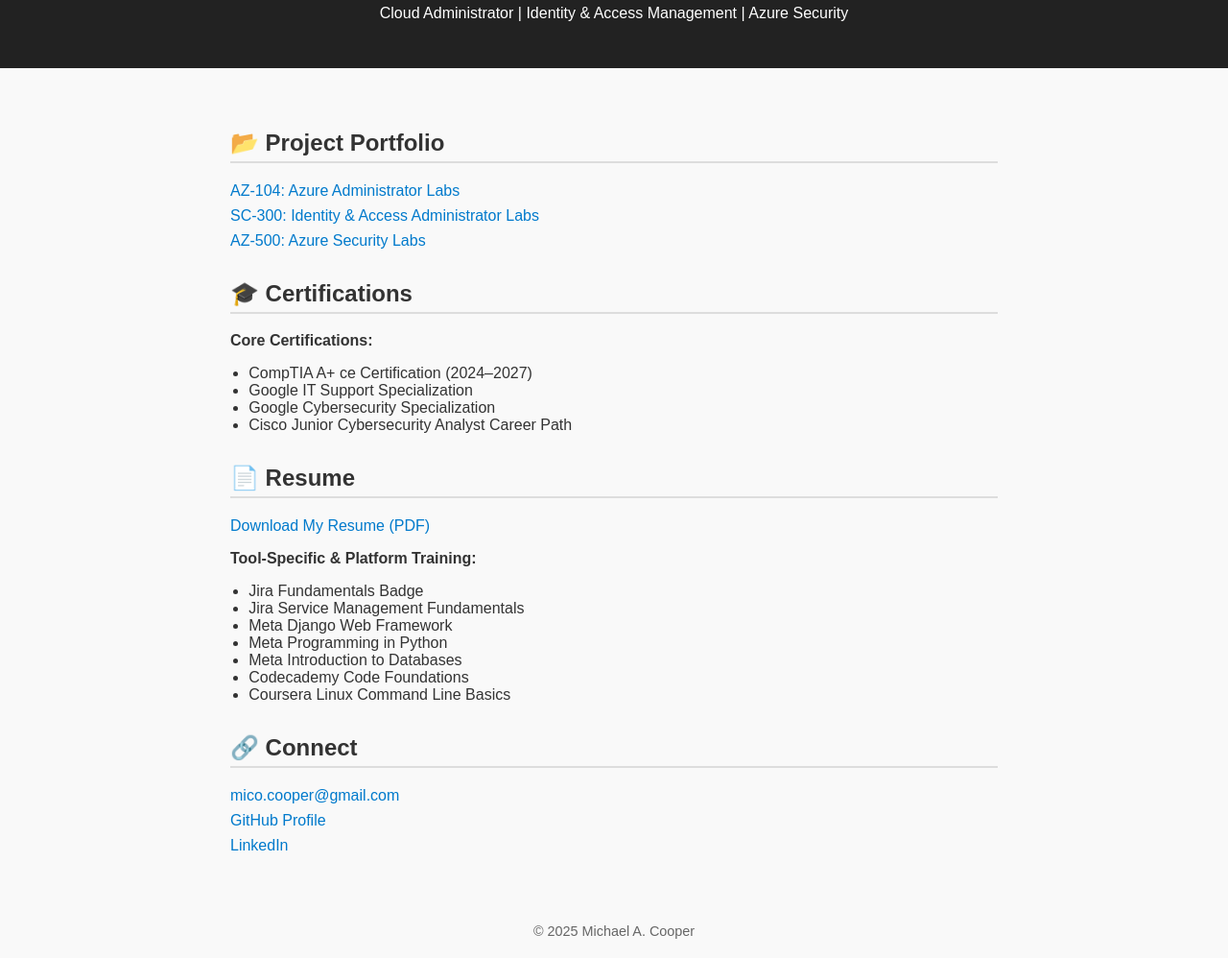
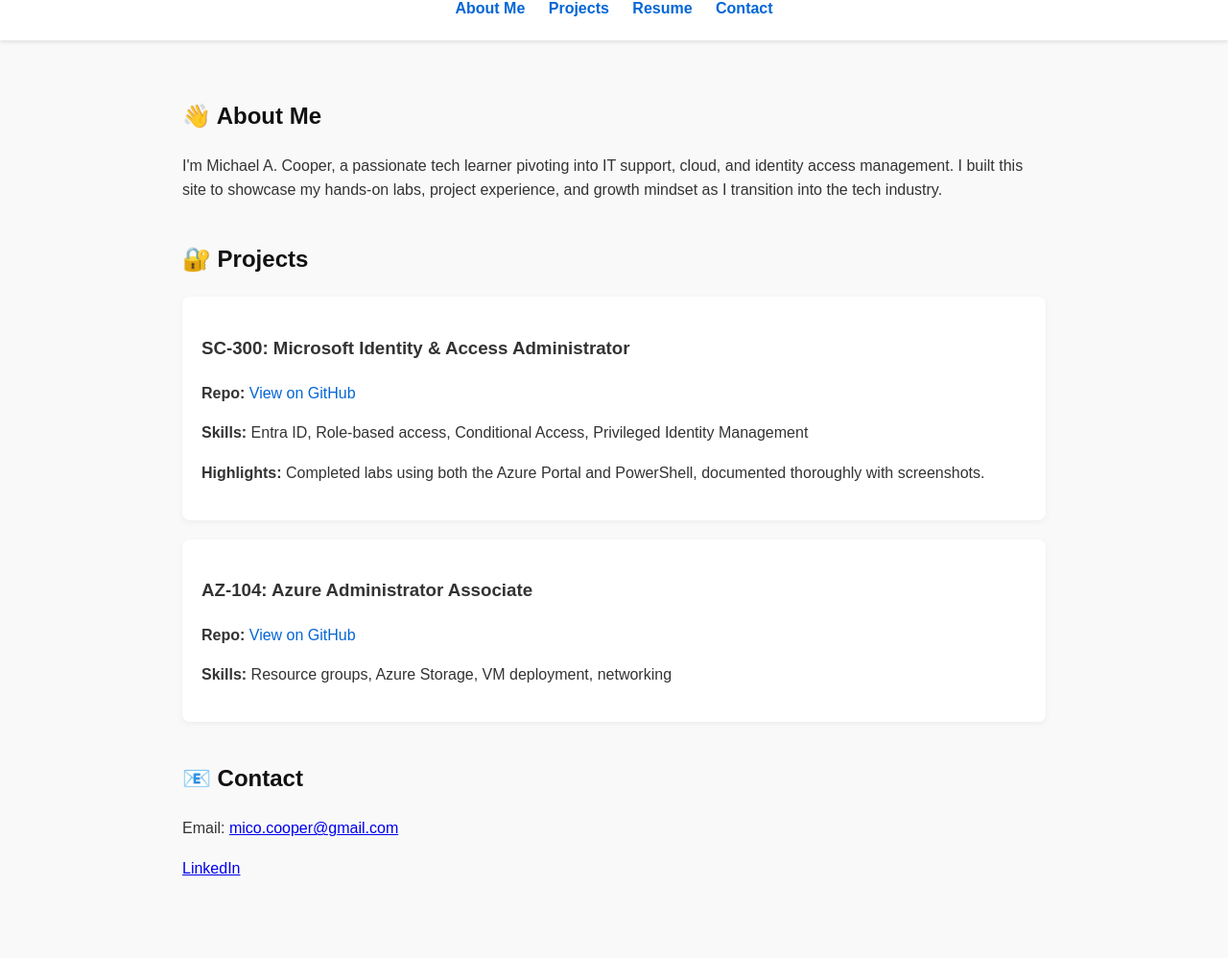
Before and after one commit to miadco/miadco.github.io, a plain HTML site: page index.html in a window 1280 px wide. Shown: the part 80-1078 px from the top of the page at 96% size. Drawn offline with Linux system fonts and the light colour scheme.

Commit message:
Update index.html
more visually paletable

```diff
--- a/index.html
+++ b/index.html
@@ -2,94 +2,111 @@
 <!DOCTYPE html>
 <html lang="en">
 <head>
-  <meta charset="UTF-8" />
-  <meta name="viewport" content="width=device-width, initial-scale=1" />
-  <title>Michael Cooper – Cloud & Identity Portfolio</title>
+  <meta charset="UTF-8">
+  <meta name="viewport" content="width=device-width, initial-scale=1.0">
+  <title>Michael A. Cooper | Tech Projects</title>
+  <link rel="icon" href="favicon.ico" type="image/x-icon">
   <style>
     body {
       font-family: Arial, sans-serif;
-      margin: 0; padding: 0;
-      background: #f9f9f9; color: #333;
+      margin: 0;
+      padding: 0;
+      line-height: 1.6;
+      background-color: #f9f9f9;
+      color: #333;
     }
     header {
-      background: #222; color: white; padding: 2rem;
+      background: #fff;
+      padding: 20px 0;
       text-align: center;
+      box-shadow: 0 2px 4px rgba(0,0,0,0.1);
     }
-    h1 { margin: 0; }
-    main {
-      padding: 2rem;
-      max-width: 800px;
+    header h1 {
+      margin: 0;
+      font-size: 1.8em;
+    }
+    nav {
+      margin-top: 10px;
+    }
+    nav a {
+      margin: 0 10px;
+      text-decoration: none;
+      color: #0366d6;
+      font-weight: bold;
+    }
+    .container {
+      padding: 40px 20px;
+      max-width: 900px;
       margin: auto;
     }
-    a {
-      display: block;
-      margin: 0.5rem 0;
-      font-size: 1rem;
-      color: #007acc;
+    section {
+      margin-bottom: 40px;
+    }
+    h2 {
+      color: #111;
+    }
+    .project {
+      background: #fff;
+      padding: 20px;
+      margin-bottom: 20px;
+      border-radius: 8px;
+      box-shadow: 0 2px 6px rgba(0,0,0,0.05);
+    }
+    .project a {
+      color: #0366d6;
       text-decoration: none;
     }
-    a:hover { text-decoration: underline; }
-    footer {
-      text-align: center;
-      font-size: 0.9rem;
-      color: #666;
-      margin-top: 2rem;
-    }
-    h2 {
-      margin-top: 2rem;
-      border-bottom: 2px solid #ddd;
-      padding-bottom: 0.3rem;
-    }
-    ul {
-      padding-left: 1.2rem;
+    .contact a {
+      display: block;
+      margin-top: 5px;
+      color: #0366d6;
+      text-decoration: none;
     }
   </style>
 </head>
 <body>
   <header>
-    <h1>Michael A. Cooper</h1>
-    <p>Cloud Administrator | Identity & Access Management | Azure Security</p>
+    <h1>Michael A. Cooper | Tech Projects</h1>
+    <nav>
+      <a href="#about">About Me</a>
+      <a href="#projects">Projects</a>
+      <a href="MichaelCooper_Resume.pdf" target="_blank">Resume</a>
+      <a href="#contact">Contact</a>
+    </nav>
   </header>
-  <main>
-    <h2>📂 Project Portfolio</h2>
-    <a href="https://github.com/miadco/AZ-104-Labs" target="_blank">AZ-104: Azure Administrator Labs</a>
-    <a href="https://github.com/miadco/SC-300-Identity-and-Access-Labs" target="_blank">SC-300: Identity & Access Administrator Labs</a>
-    <a href="https://github.com/miadco/AZ-500-Security-Labs" target="_blank">AZ-500: Azure Security Labs</a>
 
-    <h2>🎓 Certifications</h2>
-    <strong>Core Certifications:</strong>
-    <ul>
-      <li>CompTIA A+ ce Certification (2024–2027)</li>
-      <li>Google IT Support Specialization</li>
-      <li>Google Cybersecurity Specialization</li>
-      <li>Cisco Junior Cybersecurity Analyst Career Path</li>
-    </ul>
-    <h2>📄 Resume</h2>
-  <p>
-    <a href="MichaelCooper_Resumegit.pdf" target="_blank">
-    Download My Resume (PDF)
-    </a>
-  </p>
+  <div class="container">
+    <section id="about">
+      <h2>👋 About Me</h2>
+      <p>
+        I'm Michael A. Cooper, a passionate tech learner pivoting into IT support, cloud, and identity access management.
+        I built this site to showcase my hands-on labs, project experience, and growth mindset as I transition into the tech industry.
+      </p>
+    </section>
 
+    <section id="projects">
+      <h2>🔐 Projects</h2>
 
-    <strong>Tool-Specific & Platform Training:</strong>
-    <ul>
-      <li>Jira Fundamentals Badge</li>
-      <li>Jira Service Management Fundamentals</li>
-      <li>Meta Django Web Framework</li>
-      <li>Meta Programming in Python</li>
-      <li>Meta Introduction to Databases</li>
-      <li>Codecademy Code Foundations</li>
-      <li>Coursera Linux Command Line Basics</li>
-    </ul>
+      <div class="project">
+        <h3>SC-300: Microsoft Identity & Access Administrator</h3>
+        <p><strong>Repo:</strong> <a href="https://github.com/miadco/SC-300-Identity-and-Access-Administrator" target="_blank">View on GitHub</a></p>
+        <p><strong>Skills:</strong> Entra ID, Role-based access, Conditional Access, Privileged Identity Management</p>
+        <p><strong>Highlights:</strong> Completed labs using both the Azure Portal and PowerShell, documented thoroughly with screenshots.</p>
+      </div>
 
-    <h2>🔗 Connect</h2>
-    <a href="mailto:mico.cooper@gmail.com" target="_blank">mico.cooper@gmail.com</a>
-    <a href="https://github.com/miadco" target="_blank">GitHub Profile</a>
-    <a href="https://www.linkedin.com/in/1michael-a-cooper/" target="_blank">LinkedIn</a>
-  </main>
-  <footer>
-    <p>&copy; 2025 Michael A. Cooper</p>
-  </footer>
+      <div class="project">
+        <h3>AZ-104: Azure Administrator Associate</h3>
+        <p><strong>Repo:</strong> <a href="https://github.com/miadco/az104labs" target="_blank">View on GitHub</a></p>
+        <p><strong>Skills:</strong> Resource groups, Azure Storage, VM deployment, networking</p>
+      </div>
+
+    </section>
+
+    <section id="contact">
+      <h2>📧 Contact</h2>
+      <p>Email: <a href="mailto:mico.cooper@gmail.com">mico.cooper@gmail.com</a></p>
+      <p><a href="https://www.linkedin.com/in/1michael-a-cooper" target="_blank">LinkedIn</a></p>
+    </section>
+  </div>
 </body>
 </html>
```
